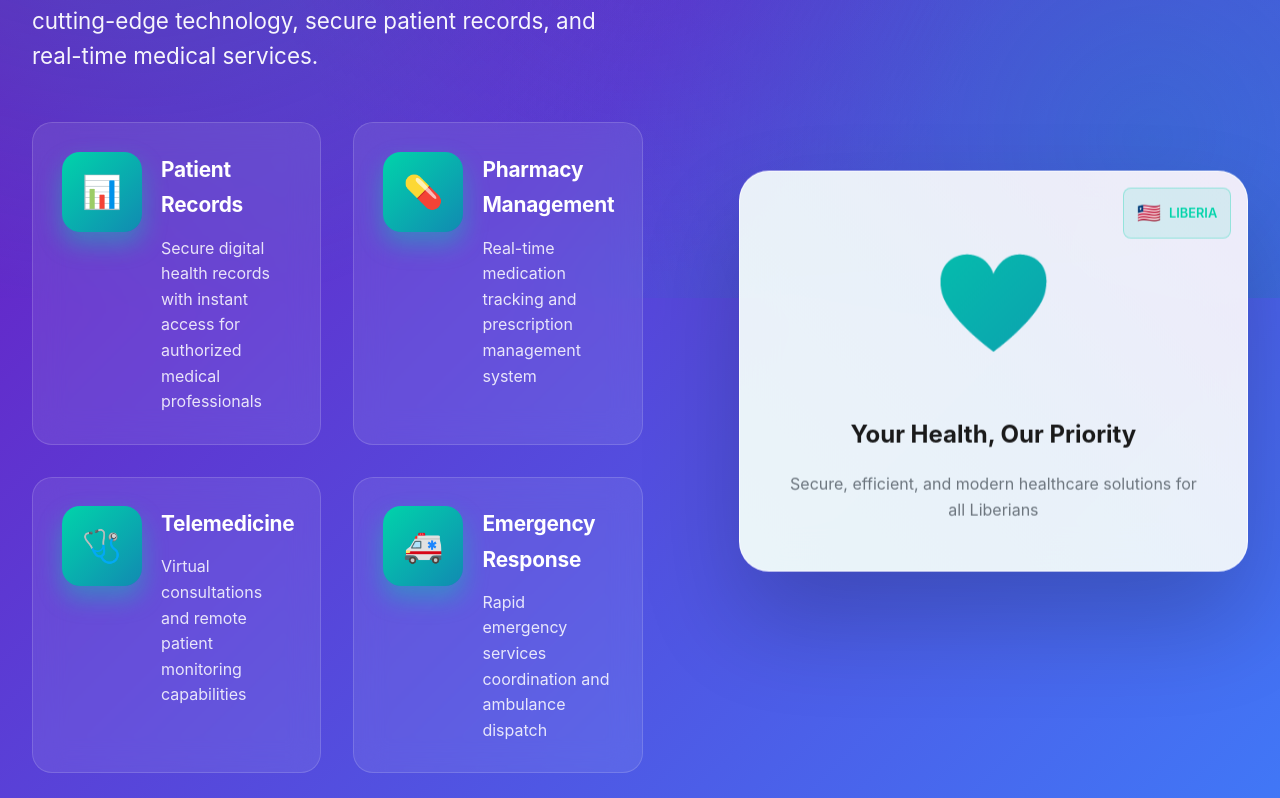
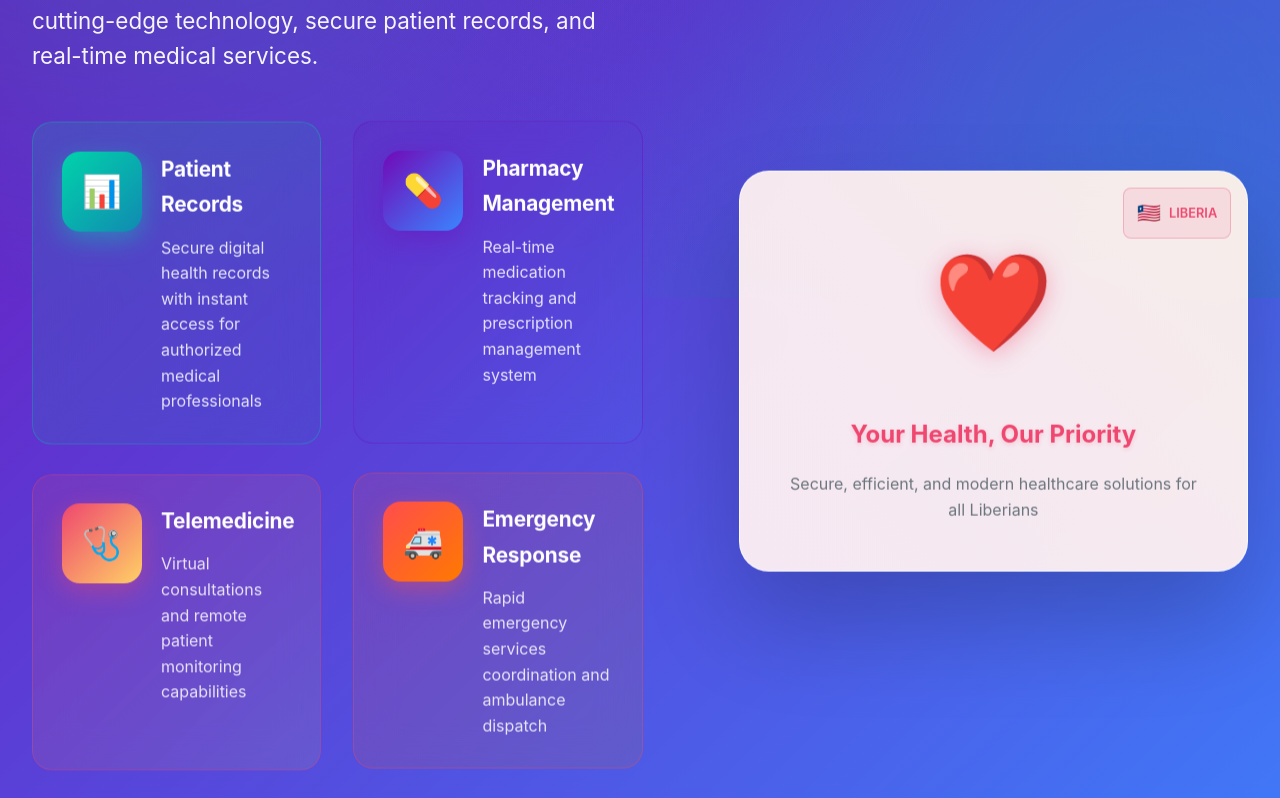
Before and after one commit to liberianpost/digital-liberia-health, a React (Vite) app: page / in a window 1280 px wide. Shown: the part 502-1300 px from the top of the page. Built offline with nearby package versions, Linux system fonts and the light colour scheme.

Commit message:
Update App.jsx

```diff
--- a/src/App.jsx
+++ b/src/App.jsx
@@ -137,31 +137,70 @@ function App() {
                 secure patient records, and real-time medical services.
               </p>
 
-              {/* Health Features Grid */}
+              {/* Enhanced Health Features Grid with Floating Animations */}
               <div className="health-features-grid">
-                <div className="health-feature-item">
-                  <div className="health-feature-icon">📊</div>
+                {/* Patient Records Card */}
+                <div className="health-feature-item floating" style={{
+                  background: 'linear-gradient(135deg, rgba(0, 212, 170, 0.15), rgba(17, 138, 178, 0.1))',
+                  border: '1px solid rgba(0, 212, 170, 0.3)',
+                  backdropFilter: 'blur(20px)',
+                  animationDelay: '0s'
+                }}>
+                  <div className="health-feature-icon" style={{
+                    background: 'linear-gradient(135deg, #00d4aa, #118ab2)',
+                    boxShadow: '0 8px 25px rgba(0, 212, 170, 0.4)'
+                  }}>📊</div>
                   <div className="health-feature-content">
                     <h4>Patient Records</h4>
                     <p>Secure digital health records with instant access for authorized medical professionals</p>
                   </div>
                 </div>
-                <div className="health-feature-item">
-                  <div className="health-feature-icon">💊</div>
+
+                {/* Pharmacy Management Card */}
+                <div className="health-feature-item floating" style={{
+                  background: 'linear-gradient(135deg, rgba(114, 9, 183, 0.15), rgba(58, 134, 255, 0.1))',
+                  border: '1px solid rgba(114, 9, 183, 0.3)',
+                  backdropFilter: 'blur(20px)',
+                  animationDelay: '0.2s'
+                }}>
+                  <div className="health-feature-icon" style={{
+                    background: 'linear-gradient(135deg, #7209b7, #3a86ff)',
+                    boxShadow: '0 8px 25px rgba(114, 9, 183, 0.4)'
+                  }}>💊</div>
                   <div className="health-feature-content">
                     <h4>Pharmacy Management</h4>
                     <p>Real-time medication tracking and prescription management system</p>
                   </div>
                 </div>
-                <div className="health-feature-item">
-                  <div className="health-feature-icon">🩺</div>
+
+                {/* Telemedicine Card */}
+                <div className="health-feature-item floating" style={{
+                  background: 'linear-gradient(135deg, rgba(239, 71, 111, 0.15), rgba(255, 209, 102, 0.1))',
+                  border: '1px solid rgba(239, 71, 111, 0.3)',
+                  backdropFilter: 'blur(20px)',
+                  animationDelay: '0.4s'
+                }}>
+                  <div className="health-feature-icon" style={{
+                    background: 'linear-gradient(135deg, #ef476f, #ffd166)',
+                    boxShadow: '0 8px 25px rgba(239, 71, 111, 0.4)'
+                  }}>🩺</div>
                   <div className="health-feature-content">
                     <h4>Telemedicine</h4>
                     <p>Virtual consultations and remote patient monitoring capabilities</p>
                   </div>
                 </div>
-                <div className="health-feature-item">
-                  <div className="health-feature-icon">🚑</div>
+
+                {/* Emergency Response Card */}
+                <div className="health-feature-item floating" style={{
+                  background: 'linear-gradient(135deg, rgba(255, 77, 77, 0.15), rgba(255, 122, 0, 0.1))',
+                  border: '1px solid rgba(255, 77, 77, 0.3)',
+                  backdropFilter: 'blur(20px)',
+                  animationDelay: '0.6s'
+                }}>
+                  <div className="health-feature-icon" style={{
+                    background: 'linear-gradient(135deg, #ff4d4d, #ff7a00)',
+                    boxShadow: '0 8px 25px rgba(255, 77, 77, 0.4)'
+                  }}>🚑</div>
                   <div className="health-feature-content">
                     <h4>Emergency Response</h4>
                     <p>Rapid emergency services coordination and ambulance dispatch</p>
@@ -208,33 +247,34 @@ function App() {
                   right: 0,
                   bottom: 0,
                   background: `linear-gradient(45deg,
-                    rgba(0, 212, 170, 0.05) 0%,
-                    rgba(17, 138, 178, 0.05) 50%,
-                    rgba(114, 9, 183, 0.05) 100%)`,
+                    rgba(239, 71, 111, 0.08) 0%,
+                    rgba(255, 77, 77, 0.08) 50%,
+                    rgba(255, 122, 0, 0.08) 100%)`,
                   zIndex: 0
                 }}></div>
 
+                {/* Red Love Sign */}
                 <div
                   style={{
                     fontSize: '6rem',
                     marginBottom: '2rem',
-                    background: 'var(--health-gradient)',
-                    WebkitBackgroundClip: 'text',
-                    WebkitTextFillColor: 'transparent',
-                    backgroundClip: 'text',
+                    color: '#ef476f',
+                    filter: 'drop-shadow(0 4px 12px rgba(239, 71, 111, 0.4))',
                     position: 'relative',
-                    zIndex: 1
+                    zIndex: 1,
+                    animation: 'pulse 2s ease-in-out infinite'
                   }}
                 >
                   ❤️
                 </div>
                 <h3 style={{
-                  color: 'var(--text-dark)',
+                  color: '#ef476f',
                   marginBottom: '1rem',
                   fontSize: '1.5rem',
                   fontWeight: '700',
                   position: 'relative',
-                  zIndex: 1
+                  zIndex: 1,
+                  textShadow: '0 2px 4px rgba(239, 71, 111, 0.2)'
                 }}>
                   Your Health, Our Priority
                 </h3>
@@ -252,8 +292,8 @@ function App() {
                   position: 'absolute',
                   top: '1rem',
                   right: '1rem',
-                  background: 'rgba(0, 212, 170, 0.1)',
-                  border: '1px solid rgba(0, 212, 170, 0.3)',
+                  background: 'rgba(239, 71, 111, 0.1)',
+                  border: '1px solid rgba(239, 71, 111, 0.3)',
                   borderRadius: '8px',
                   padding: '0.5rem 0.8rem',
                   display: 'flex',
@@ -264,7 +304,7 @@ function App() {
                   <span style={{ fontSize: '1.2rem' }}>🇱🇷</span>
                   <span style={{
                     fontSize: '0.8rem',
-                    color: 'var(--success-color)',
+                    color: '#ef476f',
                     fontWeight: '600'
                   }}>
                     LIBERIA
@@ -363,10 +403,19 @@ function App() {
                 </span>
               </div>
 
-              {/* Health Action Grid for Logged-in Users */}
+              {/* Enhanced Health Action Grid for Logged-in Users */}
               <div className="health-action-grid">
-                <div className="health-action-card">
-                  <div className="health-card-icon">📋</div>
+                {/* Patient Records Card */}
+                <div className="health-action-card floating" style={{
+                  background: 'linear-gradient(135deg, rgba(0, 212, 170, 0.15), rgba(17, 138, 178, 0.1))',
+                  border: '1px solid rgba(0, 212, 170, 0.3)',
+                  backdropFilter: 'blur(20px)',
+                  animationDelay: '0s'
+                }}>
+                  <div className="health-card-icon" style={{
+                    background: 'linear-gradient(135deg, #00d4aa, #118ab2)',
+                    boxShadow: '0 15px 30px rgba(0, 212, 170, 0.4)'
+                  }}>📋</div>
                   <h3 className="health-card-title">Patient Records</h3>
                   <p className="health-card-description">
                     Access and manage comprehensive patient health records and medical history
@@ -376,8 +425,17 @@ function App() {
                   </button>
                 </div>
 
-                <div className="health-action-card">
-                  <div className="health-card-icon">💉</div>
+                {/* Medical Services Card */}
+                <div className="health-action-card floating" style={{
+                  background: 'linear-gradient(135deg, rgba(114, 9, 183, 0.15), rgba(58, 134, 255, 0.1))',
+                  border: '1px solid rgba(114, 9, 183, 0.3)',
+                  backdropFilter: 'blur(20px)',
+                  animationDelay: '0.2s'
+                }}>
+                  <div className="health-card-icon" style={{
+                    background: 'linear-gradient(135deg, #7209b7, #3a86ff)',
+                    boxShadow: '0 15px 30px rgba(114, 9, 183, 0.4)'
+                  }}>💉</div>
                   <h3 className="health-card-title">Medical Services</h3>
                   <p className="health-card-description">
                     Schedule appointments, manage treatments, and coordinate care services
@@ -387,8 +445,17 @@ function App() {
                   </button>
                 </div>
 
-                <div className="health-action-card">
-                  <div className="health-card-icon">📊</div>
+                {/* Health Analytics Card */}
+                <div className="health-action-card floating" style={{
+                  background: 'linear-gradient(135deg, rgba(46, 191, 145, 0.15), rgba(131, 96, 195, 0.1))',
+                  border: '1px solid rgba(46, 191, 145, 0.3)',
+                  backdropFilter: 'blur(20px)',
+                  animationDelay: '0.4s'
+                }}>
+                  <div className="health-card-icon" style={{
+                    background: 'linear-gradient(135deg, #2ebf91, #8360c3)',
+                    boxShadow: '0 15px 30px rgba(46, 191, 145, 0.4)'
+                  }}>📊</div>
                   <h3 className="health-card-title">Health Analytics</h3>
                   <p className="health-card-description">
                     Advanced analytics and reporting for healthcare insights and trends
```
